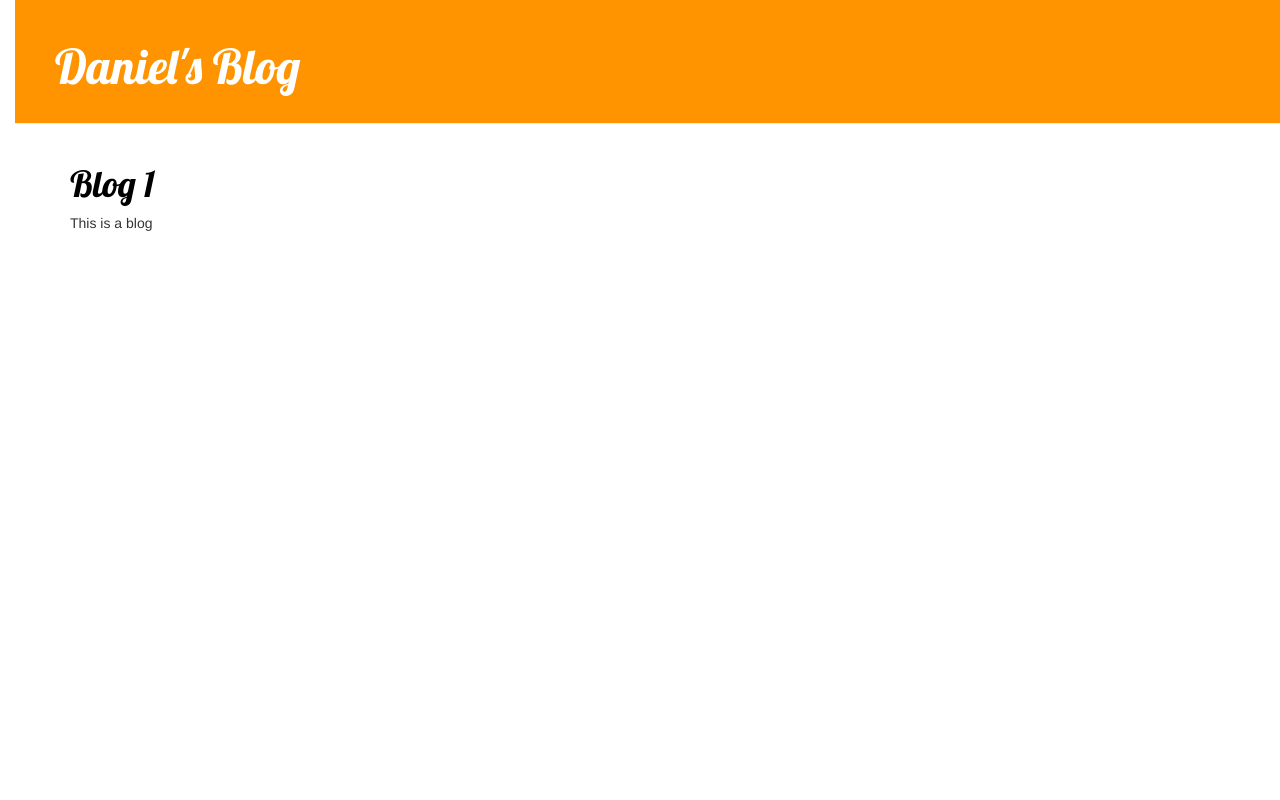
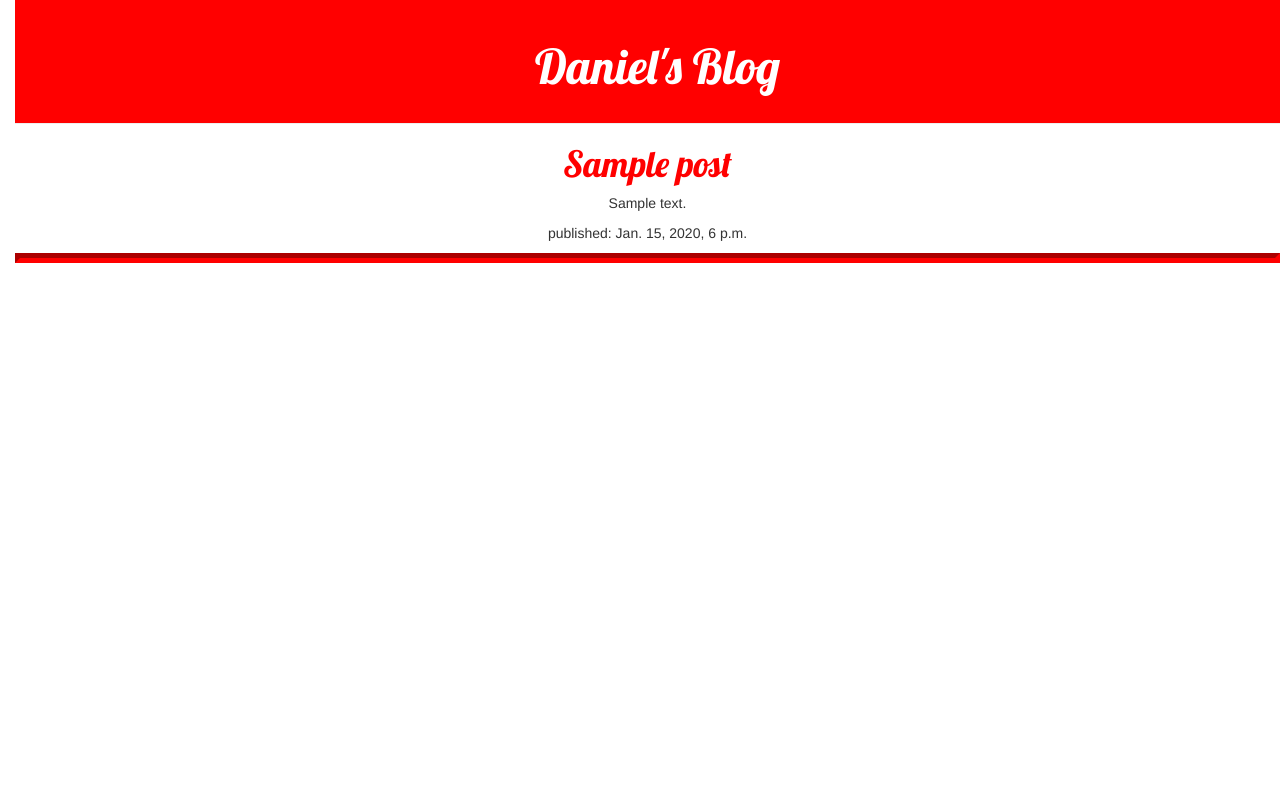
Before and after one commit to djmp09/my-first-blog, a Django app: template blog/templates/blog/post_list.html in a window 1280 px wide. Run offline with Django 3.2, Linux system fonts and the light colour scheme; the template is opened without the code that fills it: values that come from a table or form of the project are taken from there, others are empty; tables that the repository leaves empty hold one stand-in row (values such as "Sample post"); some libraries are stand-ins or nearby versions.

Commit message:
Modified css and html files

```diff
--- a/blog/static/css/blog.css
+++ b/blog/static/css/blog.css
@@ -1,13 +1,24 @@
 h1 a {
-    color: #FCA205;
+    color: red;
     font-family: 'Lobster';
+    text-align: center;
 }
-
+hr {
+    display: block;
+    margin-top: 0.5em;
+    margin-bottom: 0.5em;
+    margin-left: auto;
+    margin-right: auto;
+    border-style: inset;
+    border-width: 5px;
+    border-color: red;
+}
 body {
     padding-left: 15px;
+    text-align: center;
 }
 .page-header {
-    background-color: #ff9400;
+    background-color: red;
     margin-top: 0;
     padding: 20px 20px 20px 40px;
 }
--- a/blog/templates/blog/post_list.html
+++ b/blog/templates/blog/post_list.html
@@ -11,15 +11,13 @@
         <div class = "page-header">
             <h1><a href="/">Daniel's Blog</a></h1>
         </div>
-    		<div class="content container">
-    <div class="row">
-        <div class="col-md-8">
-                <div class="post">
-                    <h1><a href="/">Blog 1</a></h1>
-                    <p>This is a blog</p>
-                </div>
+    		{% for post in posts %}
+        <div>
+            <h1><a href="">{{ post.title }}</a></h1>
+            <p>{{ post.text|linebreaks }}</p>
+            <p>published: {{ post.published_date }}</p>
+            <hr>
         </div>
-    </div>
-</div>
+            {% endfor %}
     </body>
 </html>
```
